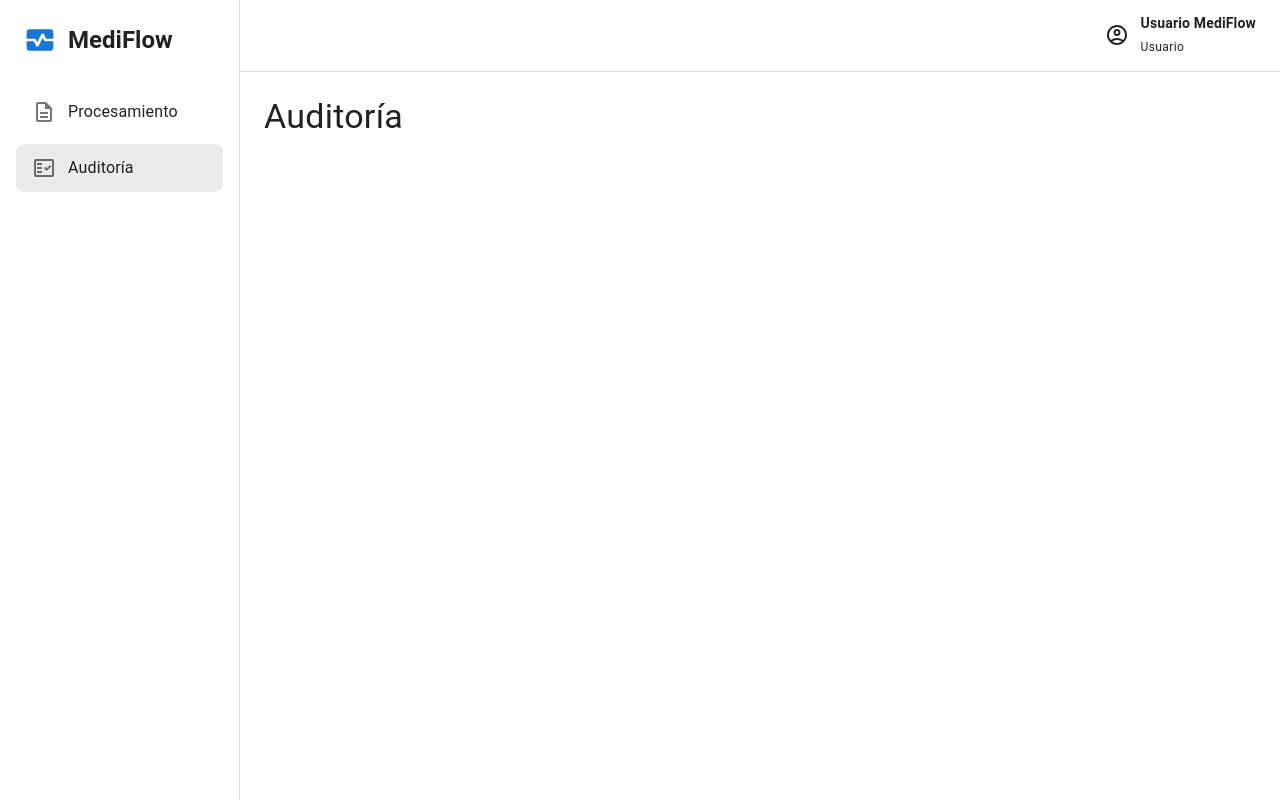
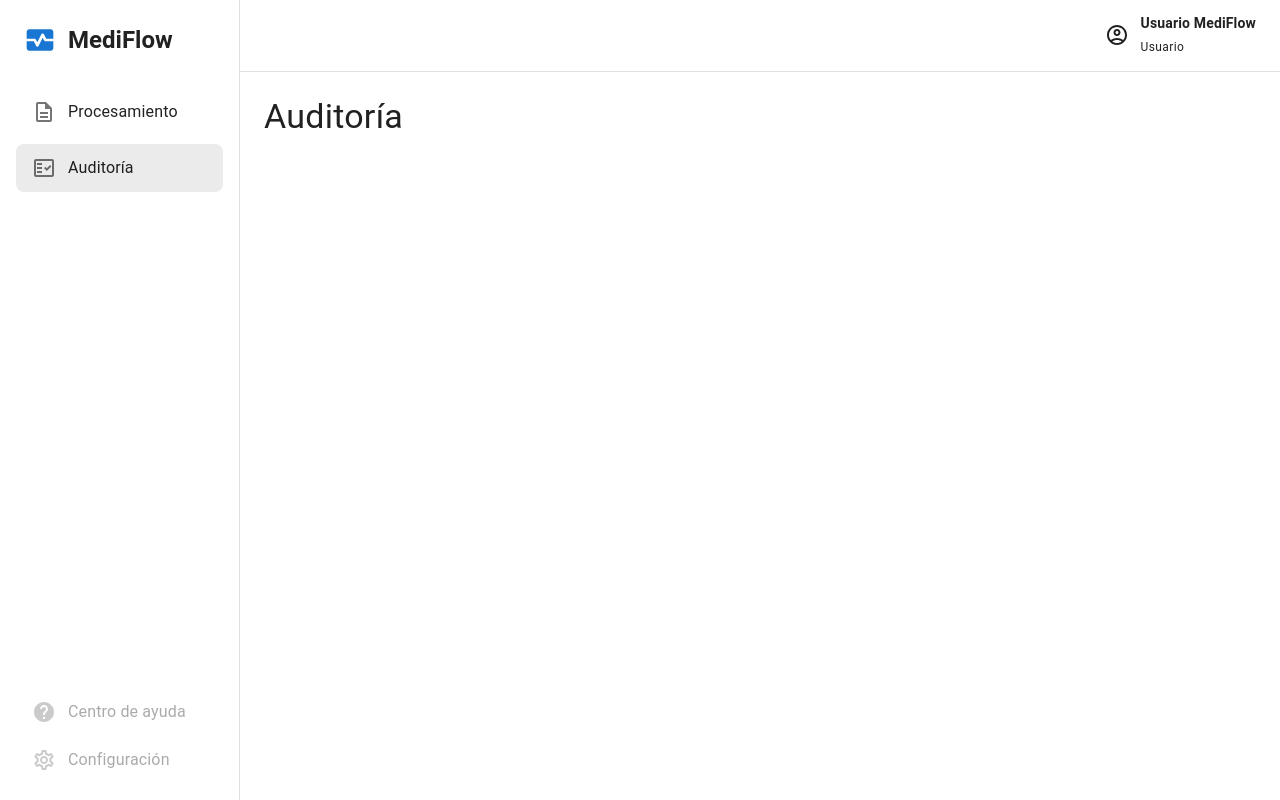
Before and after one commit to No-Country-simulation/G10-MediFlow-Team11, a React (Vite) app in the folder frontend/: page /audit in a window 1280 px wide. Built offline with nearby package versions, Linux system fonts and the light colour scheme.

Commit message:
fix(frontend): restore reserved sidebar actions

```diff
--- a/frontend/src/components/AppSidebar.tsx
+++ b/frontend/src/components/AppSidebar.tsx
@@ -10,6 +10,8 @@ import {
   DescriptionOutlined,
   FactCheckOutlined,
   MonitorHeart,
+  HelpOutlined,
+  SettingsOutlined,
 } from "@mui/icons-material";
 import { NavLink } from "react-router-dom";
 
@@ -86,6 +88,23 @@ function AppSidebar() {
           <ListItemText primary="Auditoría" />
         </ListItemButton>
       </List>
+      <Box sx={{ flexGrow: 1 }} />
+
+      <List sx={{ px: 2, pb: 2 }}>
+        <ListItemButton disabled>
+          <ListItemIcon>
+            <HelpOutlined />
+          </ListItemIcon>
+          <ListItemText primary="Centro de ayuda" />
+        </ListItemButton>
+
+        <ListItemButton disabled>
+          <ListItemIcon>
+            <SettingsOutlined />
+          </ListItemIcon>
+          <ListItemText primary="Configuración" />
+        </ListItemButton>
+      </List>
     </Box>
   );
 }
```
Also changed, not shown: 1 other file (tests, documents, lock files or other folders).
